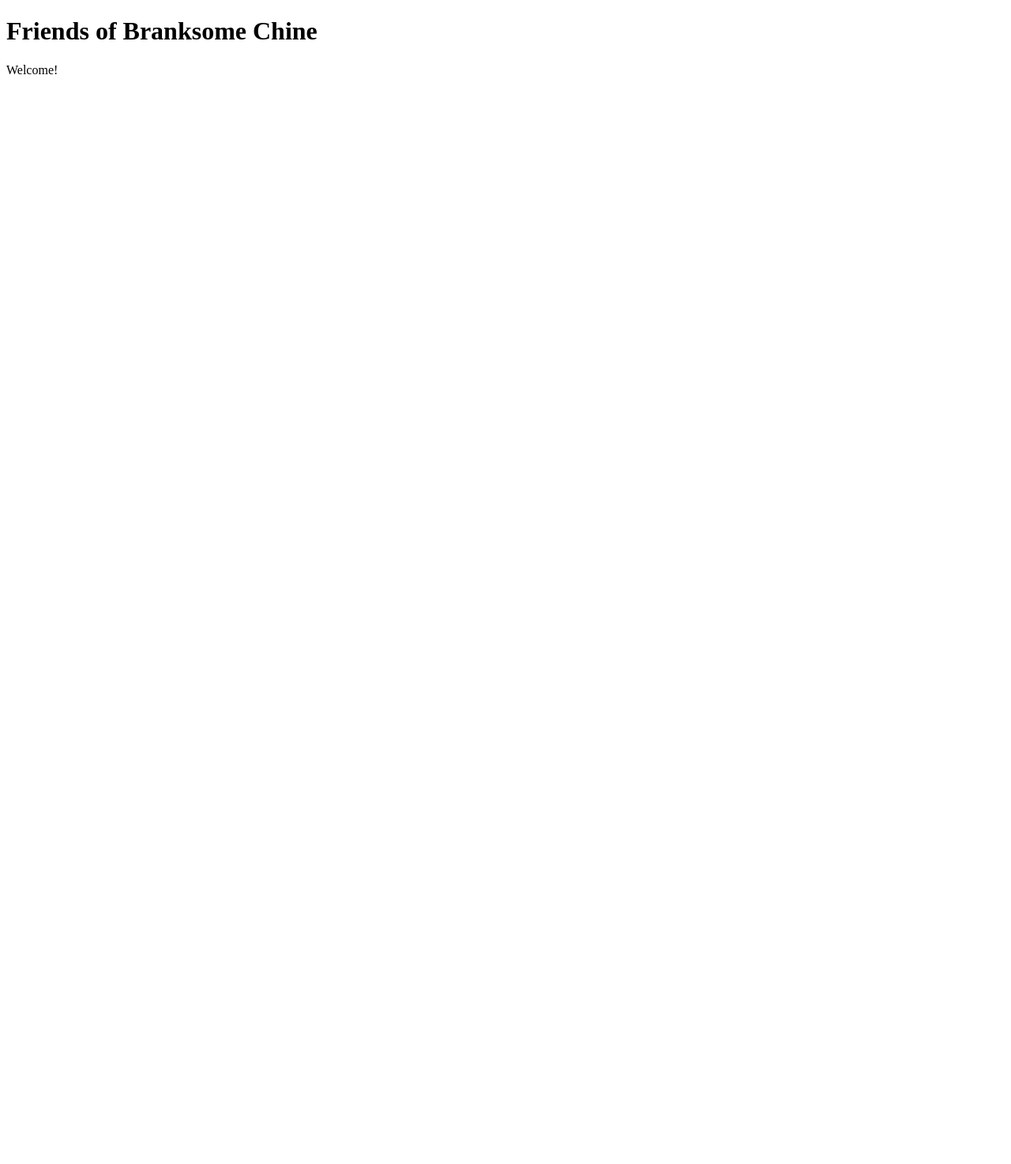
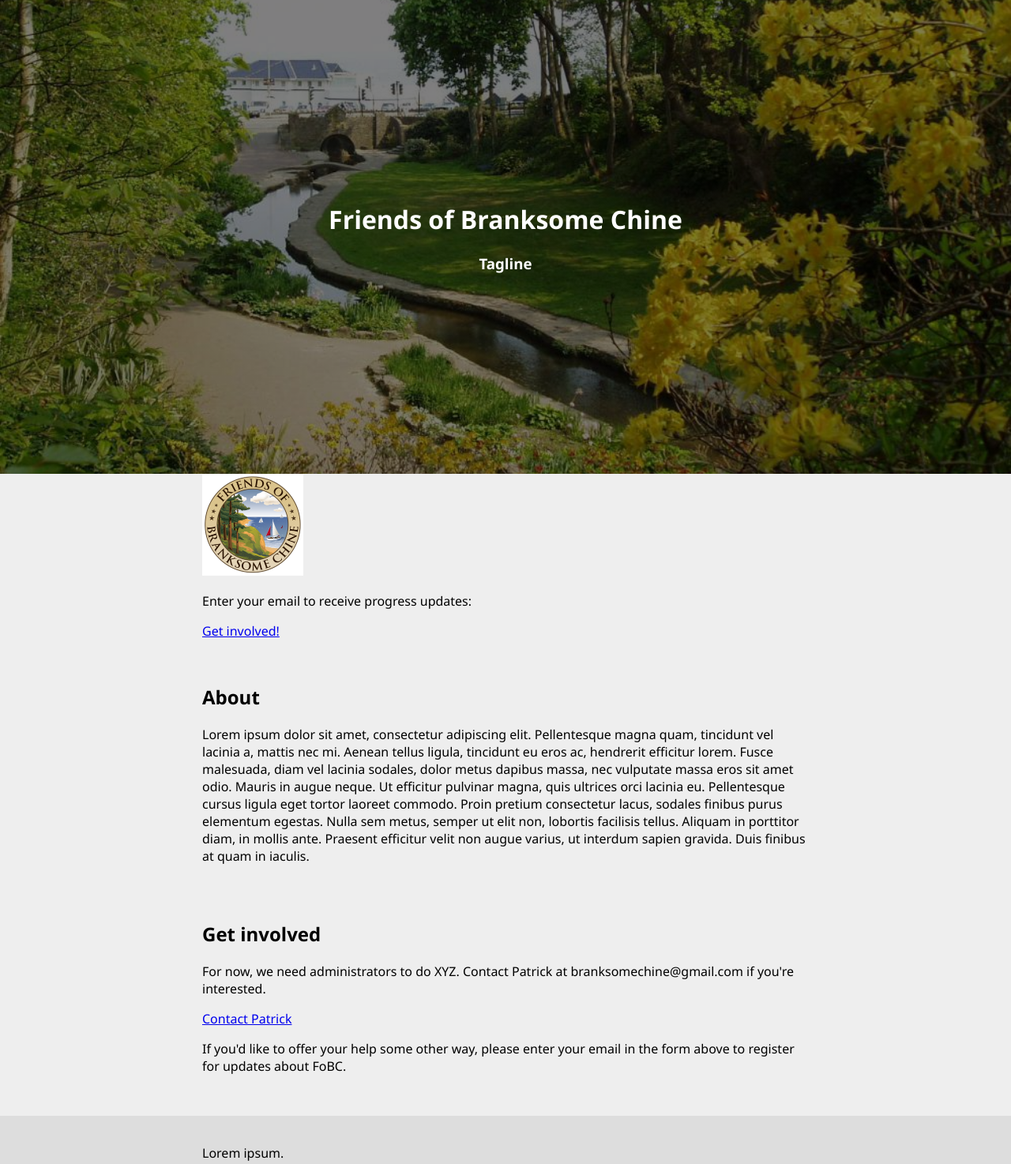
Before and after one commit to gloyens/FoBC, a plain HTML site: page index.html in a window 1280 px wide. Shown: the whole page at 79% size. Before the commit the page ends 800 px from the top, so only its background shows below. Drawn offline with Linux system fonts and the light colour scheme; some icons are missing.

Commit message:
add html content

```diff
--- /dev/null
+++ b/css/main.css
@@ -0,0 +1,50 @@
+* {
+  box-sizing: border-box;
+  /* border: 1px solid red; */
+  font-family: 'Segoe UI', Tahoma, Verdana, sans-serif;
+}
+
+html { scroll-behavior:smooth }
+
+body {
+  background-color: #eee;
+  margin: 0;
+}
+
+/* CONTAINERS */
+
+.margin-container {
+  width: 768px;
+  margin: auto;
+}
+
+
+.section-container {
+  padding-bottom: 36px;
+}
+
+.footer {
+  background-color: #ddd;
+  padding: 20px;
+  height: 200px;
+}
+
+/* HEADER */
+
+.header-img {
+  background-image: linear-gradient(rgba(0, 0, 0, 0.5), rgba(0, 0, 0, 0.5)), url("../img/header.jpg");
+  height: 600px;
+  background-position: center;
+  background-repeat: no-repeat;
+  background-size: cover;
+  position: relative;
+}
+
+.header-text {
+  text-align: center;
+  position: absolute;
+  top: 50%;
+  left: 50%;
+  transform: translate(-50%, -50%);
+  color: white;
+}
--- a/index.html
+++ b/index.html
@@ -5,9 +5,48 @@
   <meta http-equiv="X-UA-Compatible" content="IE=edge">
   <meta name="viewport" content="width=device-width, initial-scale=1.0">
   <title>Friends of Branksome Chine</title>
+
+  <link href="//netdna.bootstrapcdn.com/twitter-bootstrap/2.3.2/css/bootstrap-combined.no-icons.min.css" rel="stylesheet">
+  <link href="//netdna.bootstrapcdn.com/font-awesome/3.2.1/css/font-awesome.css" rel="stylesheet">
+
+  <link rel="stylesheet" href="/css/main.css">
 </head>
+
 <body>
-  <h1>Friends of Branksome Chine</h1>
-  <p>Welcome!</p>
+  <div class="header-img">
+    <div class="header-text">
+      <h1>Friends of Branksome Chine</h1>
+      <h3>Tagline</h3>
+    </div>
+  </div>
+
+  <div class="margin-container">
+    <img src="img/logo.png" alt="logo" style="width: 128px">
+
+    <div class="section-container">
+      <p>Enter your email to receive progress updates:</p>
+      <a href="#get-involved">Get involved!</a>
+    </div>
+
+    <div class="section-container">
+      <h2>About</h2>
+      <p>Lorem ipsum dolor sit amet, consectetur adipiscing elit. Pellentesque magna quam, tincidunt vel lacinia a, mattis nec mi. Aenean tellus ligula, tincidunt eu eros ac, hendrerit efficitur lorem. Fusce malesuada, diam vel lacinia sodales, dolor metus dapibus massa, nec vulputate massa eros sit amet odio. Mauris in augue neque. Ut efficitur pulvinar magna, quis ultrices orci lacinia eu. Pellentesque cursus ligula eget tortor laoreet commodo. Proin pretium consectetur lacus, sodales finibus purus elementum egestas. Nulla sem metus, semper ut elit non, lobortis facilisis tellus. Aliquam in porttitor diam, in mollis ante. Praesent efficitur velit non augue varius, ut interdum sapien gravida. Duis finibus at quam in iaculis.
+      </p>
+    </div>
+
+    <div id="get-involved" class="section-container">
+      <h2>Get involved</h2>
+      <p>For now, we need administrators to do XYZ. Contact Patrick at branksomechine@gmail.com if you're interested.</p>
+      <a href="#">Contact Patrick</a>
+      <p>If you'd like to offer your help some other way, please enter your email in the form above to register for updates about FoBC.</p>
+    </div>
+  </div>
+
+  <div class="footer">
+    <div class="margin-container">
+      <p>Lorem ipsum.</p>
+    </div>
+  </div>
+
 </body>
 </html>
```
Also changed, not shown: img/header.jpg (added), img/logo.png (added).
